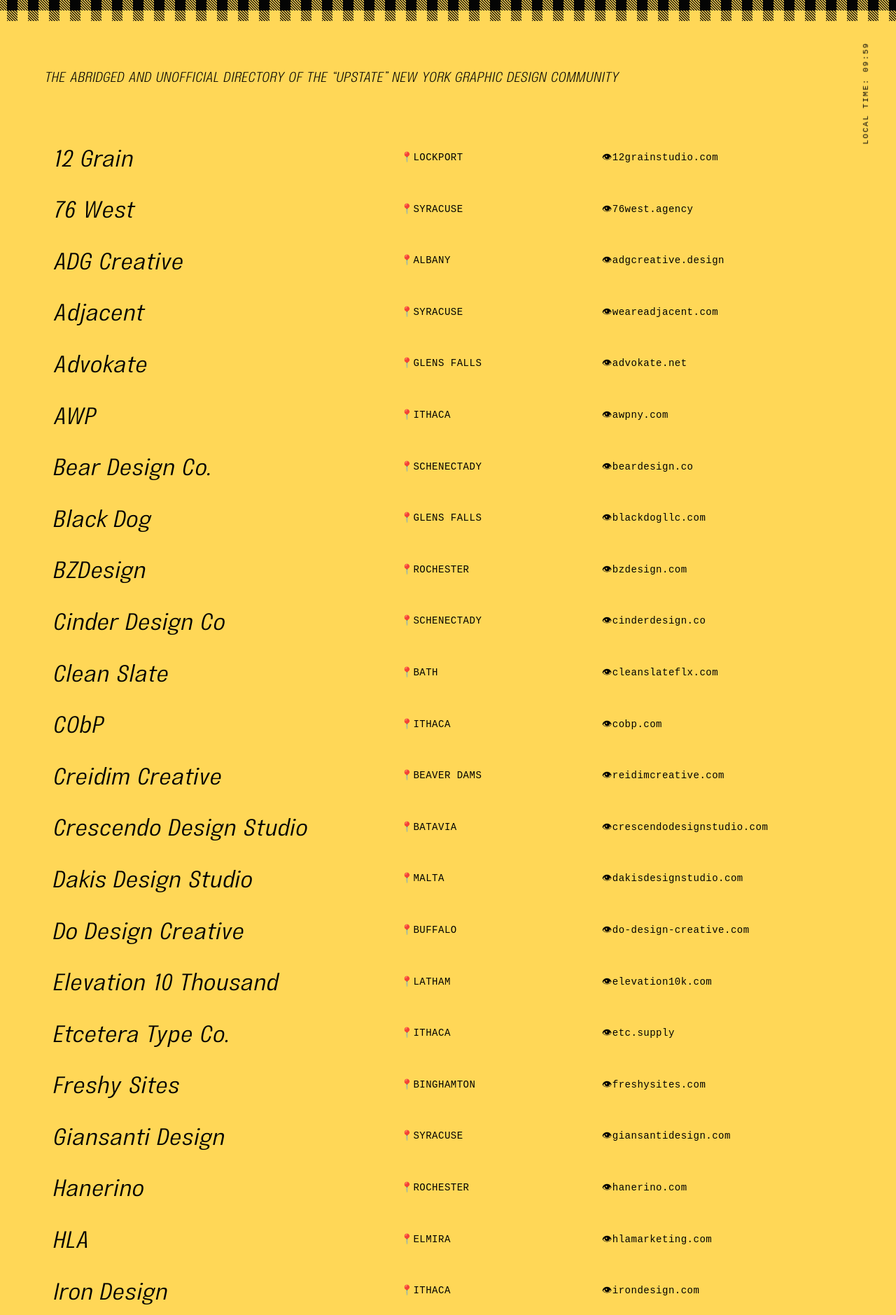
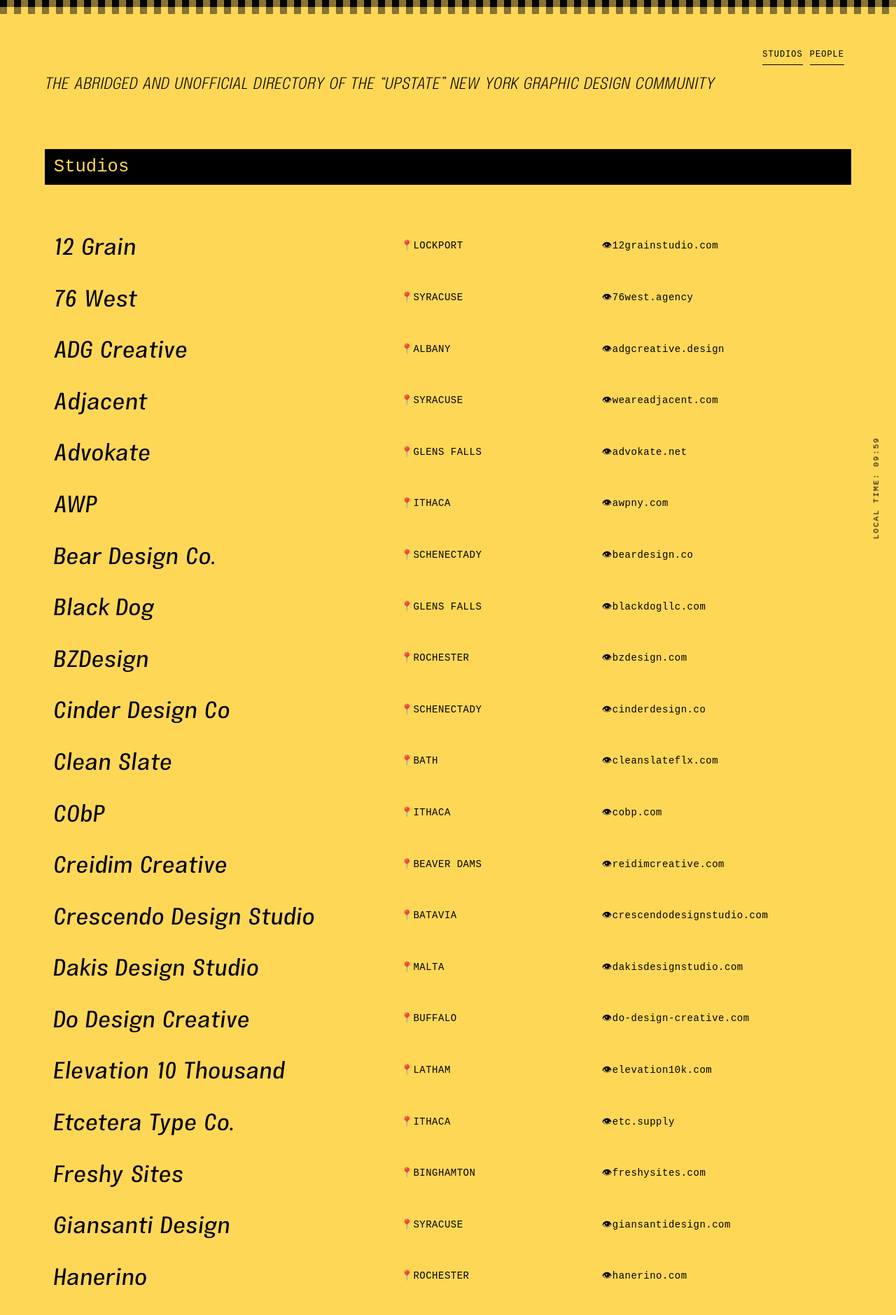
Before and after one commit to sursly/upstatedesign, a PHP site: page / in a window 1280 px wide. Shown: the top 1879 px of the page at 70% size. Run offline with PHP 8.4, Linux system fonts and the light colour scheme.

Commit message:
Added "People" but didn't populate it...

```diff
--- a/index.php
+++ b/index.php
@@ -36,9 +36,11 @@
   <?php $estTime = (new DateTime('America/New_York'))->format('h:i');
   echo $estTime;
   ?></p>
-
+<nav><a href="#studios">Studios</a><a href="#people">People</a></nav>
 <section id="page">
+  <div id="studios">
   <ul>
+  <h3>Studios</h3>
   <li><a href="http://12grainstudio.com"><h2>12 Grain</h2><p><span class="location">📍Lockport</span> <span class="site">👁12grainstudio.com</span></p></a></li>
   <li><a href="https://76west.agency"><h2>76 West</h2><p><span class="location">📍Syracuse</span> <span class="site">👁76west.agency</span></p></a></li>
   <li><a href="https://adgcreative.design"><h2>ADG Creative</h2><p><span class="location">📍Albany</span> <span class="site">👁adgcreative.design</span></p></a></li>
@@ -83,12 +85,21 @@
   <li><a href="https://whitebicycle.com"><h2>White Bicycle</h2><p><span class="location">📍Buffalo</span> <span class="site">👁whitebicycle.com</span></p></a></li>
 
   <li><a href="http://zanzinato.com"><h2>Zanzinato</h2><p><span class="location">📍Ithaca</span> <span class="site">👁zanzinato.com</span></p></a></li>
-  </ul>
+</ul></div>
+
+<div id="people">
+  <ul >
+  <h3>People</h3>
+  <h4>☝️Coming Soon?! Maybe, if this is of interest.</h4>
+
+</div>
 </section>
 <footer id="footer">
-<p>Latest Update: November 2019<br />
-Maintained by: <a href="https://www.madebytyler.com">Tyler</a> via <a href="https://github.com/sursly/upstatedesign">Github</a><br />
-Upstate designer? <a href="https://github.com/sursly/upstatedesign/issues/new">Submit your info as an issue</a></p>
+<p>Upstate studio/designer? <a href="https://github.com/sursly/upstatedesign/issues/new">Submit yourself as an issue</a><br />
+  Latest Update: 14 November 2019<br />
+Made by: <a href="https://www.madebytyler.com">Tyler</a>
+</p>
+
 </footer>
 
 
--- a/style.css
+++ b/style.css
@@ -7,7 +7,7 @@ body {
   background-image: url("upstateplaid.svg");
   background-repeat:repeat-x;
   background-position: top center;
-  background-size: 30px auto;
+  background-size: 20px auto;
   background-attachment: fixed;
   color: black;
 }
@@ -29,18 +29,28 @@ p#timecheck {
   font-size: 11px;
 transform: rotate(-90deg);
 position: fixed;
-right: -30px;
+right: -45px;
+bottom: 95px;
 }
 
 li a {color: black;    text-decoration: none;
-transition: all 0.15s ease-out;
-  -moz-transition: all 0.15s ease-out;
-  -webkit-transition: all 0.15s ease-out;
+transition: all 0.2s ease-out;
+  -moz-transition: all 0.2s ease-out;
+  -webkit-transition: all 0.2s ease-out;
+}
+
+h1 {
+  margin: 8vw auto 6vw;
 }
 
 #page, h1 {
   max-width: 90%;
-  margin: 5vw auto;
+}
+
+#page {margin: 0 auto 5vw;}
+
+ul {
+  padding: 0 0 100px;
 }
 
 li h2, li p {display: inline-block; vertical-align: middle;}
@@ -49,14 +59,15 @@ li h2 {
   font-size: 2.5vw;
   text-transform: capitalize;
   font-family: "ETC Epilogue";
-  font-variation-settings: "wght" 370, "slnt" 12;
+  font-variation-settings: "wght" 470, "slnt" 7;
   font-style: normal;
   width: 44%;
-
+  position: relative;
+  z-index: 1;
 }
 
 li a:hover h2 {
-  font-variation-settings: "wght" 370, "slnt" 0;
+  font-variation-settings: "wght" 420, "slnt" 0;
 
 }
 span.location {
@@ -76,7 +87,7 @@ li p {
 li a {display: block; padding: 1vw;}
 
 li a:hover {
-  background: rgba(255,255,255,0.2);
+  background: rgba(255,255,255,1);
   transform: scale(1.02);
 }
 
@@ -85,8 +96,8 @@ li a:hover p {
 }
 
 h1 {
-  font-size: 1.5vw;
-  margin: 5em auto 0;
+  font-size: 1.75vw;
+
   font-family: "ETC Epilogue";
 font-variation-settings: "wght" 300, "slnt" 12;
 text-transform: uppercase;
@@ -103,15 +114,87 @@ text-transform: uppercase;
   color: black;
   text-decoration: underline;
 }
+
+
+nav {
+  position: fixed;
+  top: 5vw;
+  right: 5vw;
+  text-align: center;
+  padding: 0;
+  z-index: 3;
+}
+
+nav a {
+  padding: 5px 0;
+  margin: 0 10px 0 0;
+  display: inline-block;
+  color: black;
+  font-size: 12px;
+  text-transform: uppercase;
+  letter-spacing: 1px;
+  border-bottom: 1px solid black;
+}
+
+div h3 {
+  font-size: 2vw;
+  background: black;
+  color: #ffd757;
+  padding: 1vw;
+  position: sticky;
+  top: 0px;
+  z-index: 2;
+  margin-bottom: 4vw;
+  line-height: 1;
+}
+
+
+
+
+nav a:active, nav a:hover, nav a:focus {
+  background: white;
+}
+
+div h4 {
+  font-size: 20px;
+  padding: 30px 0;
+}
+
+::selection {
+  background: white;
+}
+/*responsive styles below ---------------------------------------------*/
+/*responsive styles below ---------------------------------------------*/
 /*responsive styles below ---------------------------------------------*/
 
 @media screen and (max-width: 1023px) {
+body {
+  padding-top: 100px;
+}
+
+nav {
+  top: 50px;
+}
+
+div#studios, div#people {
+  padding-top: 100px;
+}
+
+div h3 {
+  font-size: 18px;
+}
+
 li h2 {font-size: 22px;}
 
 li h2, li p, span.location {display: block; width: 100%;}
 
 h1 {
-  font-size: 16px;
+  font-size: 18px;
+  margin: 20px auto;
+}
+
+div#studios, div#people {
+  padding-top: 20px;
 }
 
 #timecheck {
```
